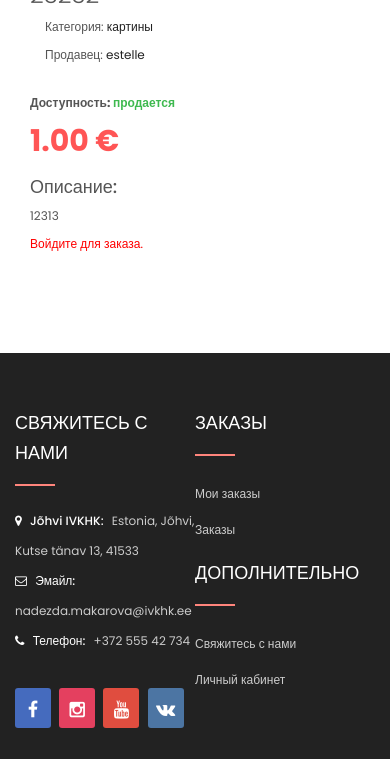
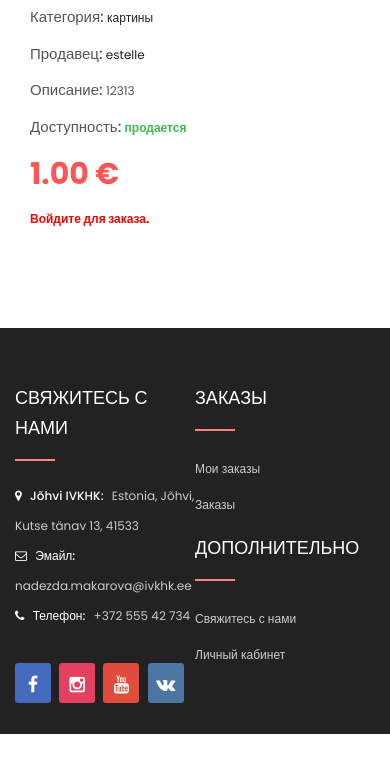
Before and after one commit to makarovan/rosebud_shop, a PHP site: page /detail?id=48 in a window 390 px wide. Shown: the part 463-1222 px from the top of the page. After the commit the page ends 1197 px from the top, so only its background shows below. Run offline with PHP 8.4, Linux system fonts and the light colour scheme; data comes from the database, SQL or seed files in the repository; some libraries are stand-ins or nearby versions.

Commit message:
new order and product detail responseve design

```diff
--- a/public/css/custom.css
+++ b/public/css/custom.css
@@ -2,24 +2,28 @@
 	display: block;
 	overflow: hidden;
 }
-.product-container{
-	margin-top: 20px;
+#productImg{
+	float: left;
+	margin-right: 20px;
+	width: 45%;
 }
 #prodDesc{
 	margin-top: 0;
+	display: inline-block;
+}
+#productDesc{
+	width: 50%;
+}
+.outofstock{
+	color: red;
 }
 #bootstrap-overrides .left-block{
 	padding: 5px; height: 238px; overflow: hidden;
-}
-#bootstrap-overrides .product-img img{
-
 }
 
 #registrationForm{
 	float: left;
 	width: 40%;
-
-
 }
 #registrationForm .customer-login{
 	margin: 0;
@@ -101,4 +105,15 @@
 	.footer-container .footer-top .collapsed-block .share-icon ul li{
 		width: 20%;
 	}
+	#productImg{
+		float:none;
+		margin: 0 auto;
+		display: block;
+	}
+	#productDesc{
+		width: 100%;
+		margin: 0 auto;
+		display: block;
+	}
+
 }
--- a/view/productDetail.php
+++ b/view/productDetail.php
@@ -13,10 +13,10 @@ ob_start();
 ?>
 
 <div class="product-container container">
-	<ul class="header-main product-v2">
-		<li class="home"><a href="index" class="product-img">Главная<i class="fa fa-angle-right" aria-hidden="true"></i></a></li>
+	<ul class="header-main">
+	<li class="home"><a href="index">Главная</a><i class="fa fa-angle-right" aria-hidden="true"></i></li>
 		<?php
-			echo '<li class="home"><a href="category?id='.$row['idCategory'].'" class="product-img">'.$row['categoryName'].'<i class="fa fa-angle-right" aria-hidden="true"></i></a></li>';
+			echo '<li class="home"><a href="category?id='.$row['idCategory'].'" class="product-img">'.$row['categoryName'].'</a><i class="fa fa-angle-right" aria-hidden="true"></i></li>';
 		?>
 		<?php
 			echo '<li><a href="detail?id='.$row['idProduct'].'" class="product-img">'.$row['name'].'</a></li>';
@@ -29,46 +29,49 @@ ob_start();
 			<div class="product-view row">
 				<div class="left-content-product col-lg-12 col-xs-12">
 					<div class="row">
-						<div style="float: left; margin-right: 20px; width: 45%;">
+						<div class="title-product">
+							<?php
+							echo '<h1>'.$row['name'].'</h1>';
+							?>
+						</div>
+						<div id="productImg">
 							<div>
 								<?php
 									echo '<img src="img/'.$row['img'].'" style="width:400px;">';
 								?>
 							</div>
 						</div>
-						<div class="content-product-right col-sm-6 col-xs-12" style="width: 50%;">
-							<div class="title-product">
+						<div id="productDesc" class="content-product-right col-sm-6 col-xs-12" >
+							<div class="product-box-desc" style="padding-left: 0; margin-bottom: 0;">
 								<?php
-								echo '<h1>'.$row['name'].'</h1>';
-								?>
-							</div>
-
-							<div class="product-box-desc">
-								<?php
-									echo '<p >Категория: <a href ="category?id='.$row['idCategory'].'" title="Перейти к категории">'.$row['categoryName'].'</a></p>';
-									echo '<p>Продавец: <a href ="user?id='.$row['sellerId'].'" title="Перейти к продавцу">'.$row['username'].'</a></p>';
+									echo '<p><h4 id="prodDesc">Категория:</h4> <a href ="category?id='.$row['idCategory'].'" title="Перейти к категории">'.$row['categoryName'].'</a></p>';
+									echo '<p><h4 id="prodDesc">Продавец:</h4> <a href ="user?id='.$row['sellerId'].'" title="Перейти к продавцу">'.$row['username'].'</a></p>';
 								?>
 							</div>
 							<div class="product-label form-group">
+								<div>
+									<h4 id="prodDesc">Описание: </h4>
+									<?php
+									echo '<span>'.$row['description'].'</span>';
+									?>
+								</div>
+								<div>
 									<div class="stock">
-									<span>Доступность: </span>
+										<h4 style="display: inline-block;">Доступность: </h4>
 										<?php
-
 											if(isset($available['payed']) || isset($available['booked'])){
 												if ($available['booked']==1 && $available['payed']==1){
-												echo '<span style="color:red">продано</span>';
+													echo '<span class="outofstock">продано</span>';
 												}elseif($available['booked']==1 && $available['payed']==0){
-												echo '<span style="color:red">забронировано</span>';
+													echo '<span class="outofstock">забронировано</span>';
 												}elseif($available['booked']==0){
 													echo '<span class="instock">продается</span>';
 												}else{
-												echo'<span style="color:red"> ошибка. Свяжитесь с продавцом или покупателем для уточнения.</span>';
+													echo'<span class="outofstock"> ошибка. Свяжитесь с продавцом или покупателем для уточнения.</span>';
 												}
 											}else{
 												echo '<span class="instock">продается</span>';
-
 											}
-
 										?>
 									</div>
 									<div class="product_page_price price" itemprop="offerDetails" itemscope="" itemtype="http://data-vocabulary.org/Offer" style="margin-top: 20px;">
@@ -76,26 +79,8 @@ ob_start();
 										echo '<span class="price-new" itemprop="price" style="display:block; height:45px;">'.$row['price'].' €</span>';
 										?>
 									</div>
-								<div>
-									<h3 id="prodDesc">Описание: </h3>
+									<div class="stock">
 										<?php
-										echo '<p>'.$row['description'].'</p>';
-									?>
-								</div>
-								<div>
-									<?php
-										// if(isset($_SESSION['userId']) && $_SESSION['userId']!=$row['sellerId']  && (empty($available['booked'])) || $available['booked']==0){
-									// if(isset($_SESSION['userId']) && $_SESSION['userId']!=$row['sellerId'] ){
-									// 		echo '<button class="btn btn-warning">';
-									// 		echo '<a href="makeOrder?id='.$row['idProduct'].'" style="color: white">Сделать заказ</a>';
-									// 		echo '</button>';
-									// 	}else if($available['booked']==1 OR !empty($available['booked'])){
-									// 		echo '<button class="btn btn-warning" disabled>';
-									// 			echo '<a href="#" style="color: white" disabled>Вы не можете забронировать товар</a>';
-									// 		echo '</button>';
-									// 	}
-
-
 											if(isset($available['booked']) //есть в списке заказов
 											&& isset($_SESSION['userId']) && $_SESSION['userId']!=$row['sellerId']){ //пользователь в сессии и не продавец этого товара
 												if ($available['booked']==1 && $available['payed']==1){ //забронировано и оплачено
@@ -116,9 +101,6 @@ ob_start();
 												}
 											}else if (isset($_SESSION['userId']) && $_SESSION['userId']==$row['sellerId']){ //пользователь продавец товара
 												echo '<h2 style="color:red"><strong>Вы продавец</strong></h2>';
-										// echo '<button class="btn btn-warning">
-										// 	<a href="makeOrder?id=.'$row['idProduct'].'" style="color: white">Сделать заказ</a>
-										// </button>';
 											}else if (isset($_SESSION['userId'])){ //пользователь в сессии
 												echo '<button class="btn btn-warning">
 													<a href="makeOrder?id='.$row['idProduct'].'" style="color: white">Сделать заказ</a>
@@ -137,7 +119,7 @@ ob_start();
 						</div>
 					</div>
 				</div>
-
+			</div>
 		</div>
 	</div>
 </div>
```
Also changed, not shown: view/newOrder.php (+15 -15 lines), public/css/home2.css. Lines whose indentation alone changed are shown as unchanged.
